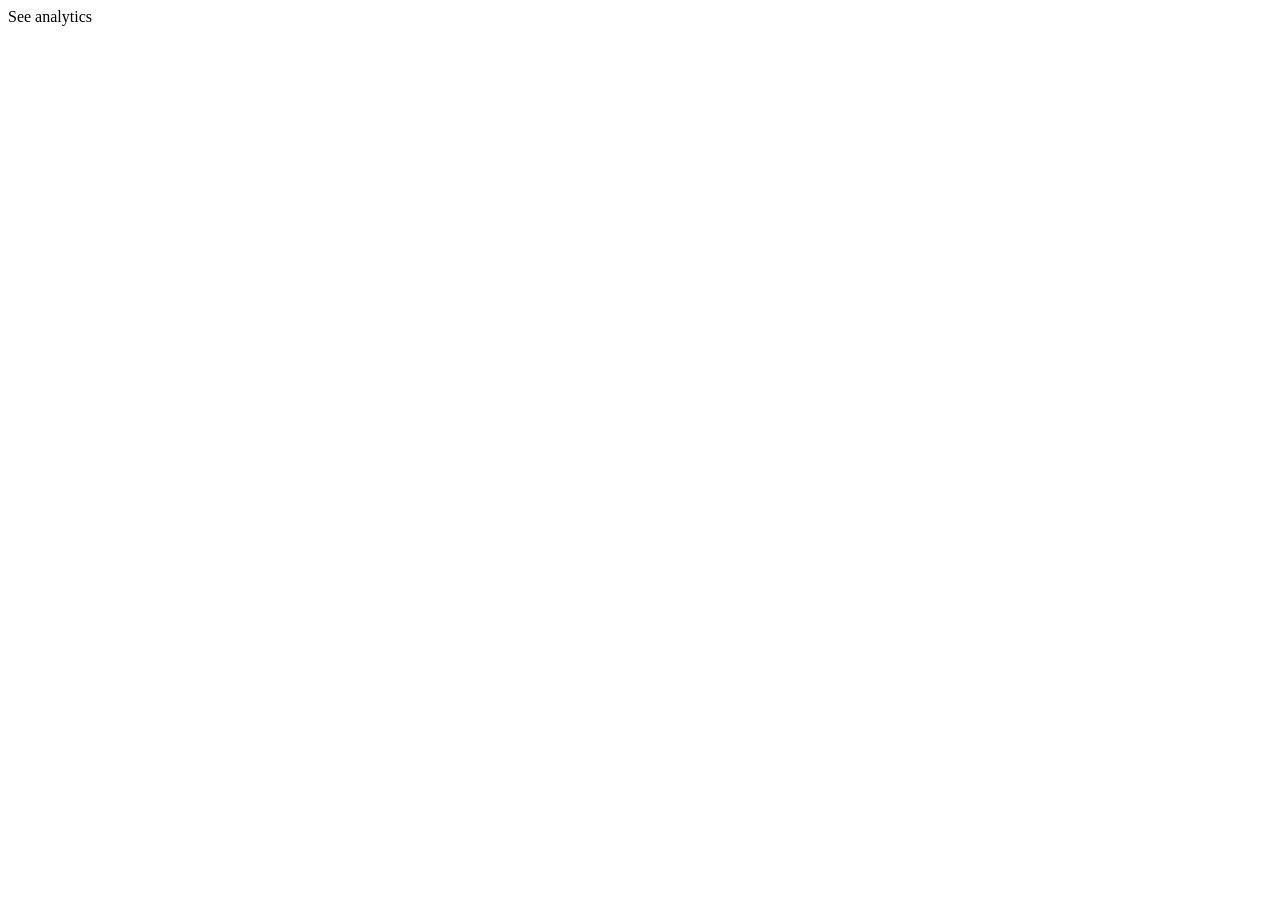
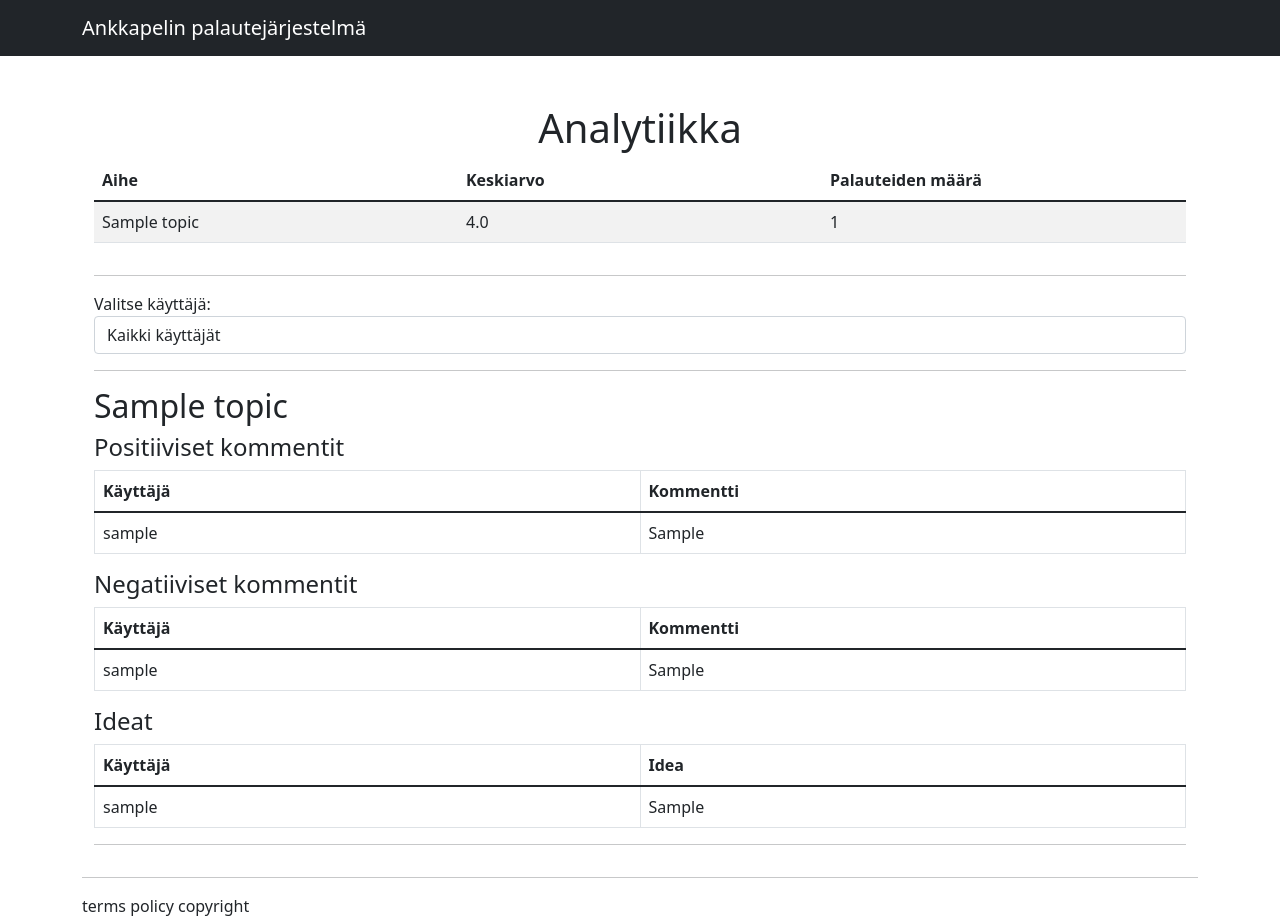
Before and after one commit to hamk-webdev-intim23a6/palautekooderit, a Django app: page /feedback/analytics/ in a window 1280 px wide. Before the commit the page is almost empty. Before the commit the page ends 26 px from the top, so only its background shows below. Run offline with Django 4.2, Linux system fonts and the light colour scheme; tables that the repository leaves empty hold one stand-in row (values such as "Sample post").

Commit message:
Added analytics view (#15)
* Added analytics view

```diff
--- a/palautekooderit/feedbacksystem/views.py
+++ b/palautekooderit/feedbacksystem/views.py
@@ -1,9 +1,10 @@
-from django.http import HttpResponse
 from django.shortcuts import render, redirect
 from django.contrib.auth.decorators import login_required
 from .models import Feedback, Topic
 from .forms import FeedbackForm, TopicForm
 from django.contrib import messages
+from django.db.models import Avg
+from django.contrib.auth.models import User
 
 # Home page view - displays the feedback form
 def home(request):
@@ -60,6 +61,45 @@ def topic(request):
         'topics': topics
     })
 
-#Allows viewing of analytics
 def analytics(request):
-    return HttpResponse("See analytics")
+    topics = Topic.objects.all()
+    user_list = User.objects.all()
+
+    # Get selected user from GET parameter
+    selected_user_id = request.GET.get('user')
+    selected_user = None
+
+    if selected_user_id:
+        try:
+            selected_user = User.objects.get(id=selected_user_id)
+            feedbacks = Feedback.objects.filter(user=selected_user)
+        except User.DoesNotExist:
+            feedbacks = Feedback.objects.all()
+    else:
+        feedbacks = Feedback.objects.all()
+
+    topic_data = []
+    for topic in topics:
+        topic_feedbacks = feedbacks.filter(topic=topic)
+
+        avg_rating = topic_feedbacks.aggregate(Avg('rating'))['rating__avg']
+        feedback_count = topic_feedbacks.count()
+
+        positive_comments = topic_feedbacks.values_list('user__username', 'positive')
+        negative_comments = topic_feedbacks.values_list('user__username', 'negative')
+        ideas_comments = topic_feedbacks.values_list('user__username', 'ideas')
+
+        topic_data.append({
+            'topic': topic,
+            'avg_rating': avg_rating,
+            'feedback_count': feedback_count,
+            'positive_comments': positive_comments,
+            'negative_comments': negative_comments,
+            'ideas_comments': ideas_comments,
+        })
+
+    return render(request, 'administration/analytics.html', {
+        'topic_data': topic_data,
+        'user_list': user_list,
+        'selected_user': selected_user,
+    })
--- a/palautekooderit/palautekooderit/urls.py
+++ b/palautekooderit/palautekooderit/urls.py
@@ -28,4 +28,5 @@ urlpatterns = [
     path('logout/', auth_views.LogoutView.as_view(next_page='/'), name='logout'),
     path('signup/', SignUpView.as_view(), name='signup'),
     path('feedback/', include('feedbacksystem.urls')),
+    path('analytics/', feedback_views.analytics, name='analytics')
 ]
--- /dev/null
+++ b/palautekooderit/templates/administration/analytics.html
@@ -0,0 +1,126 @@
+{% extends "base.html" %}
+
+{% block content %}
+<h1 class="text-center">Analytiikka</h1>
+
+<div class="container">
+    <!-- Table displaying topics with average rating and feedback count -->
+    <div class="row">
+        <div class="col-md-12">
+            <table class="table table-striped">
+                <thead>
+                    <tr>
+                        <th class="col-4">Aihe</th>
+                        <th class="col-4">Keskiarvo</th>
+                        <th class="col-4">Palauteiden määrä</th>
+                    </tr>
+                </thead>
+                <tbody>
+                    {% for item in topic_data %}
+                    <tr>
+                        <td class="col-4">{{ item.topic.name }}</td>
+                        <td class="col-4">{{ item.avg_rating|floatformat:1 }}</td>
+                        <td class="col-4">{{ item.feedback_count }}</td>
+                    </tr>
+                    {% empty %}
+                    <tr><td colspan="3">Ei vielä palautteita.</td></tr>
+                    {% endfor %}
+                </tbody>
+            </table>
+        </div>
+    </div>
+
+    <hr>
+
+    <!-- User selection dropdown below the stats table -->
+    <div class="row mb-3">
+        <div class="col-md-12">
+            <form method="GET">
+                <div class="form-group">
+                    <label for="user">Valitse käyttäjä:</label>
+                    <select id="user" name="user" class="form-control" onchange="this.form.submit()">
+                        <option value="">Kaikki käyttäjät</option>
+                        {% for user in user_list %}
+                        <option value="{{ user.id }}" {% if selected_user and selected_user.id == user.id %}selected{% endif %}>{{ user.username }}</option>
+                        {% endfor %}
+                    </select>
+                </div>
+            </form>
+        </div>
+    </div>
+
+    <hr>
+
+    <!-- Displaying feedback comments for the selected user -->
+    {% for item in topic_data %}
+    <div class="row">
+        <div class="col-md-12">
+            <h2>{{ item.topic.name }}</h2>
+
+            {% if item.positive_comments %}
+            <h4>Positiiviset kommentit</h4>
+            <table class="table table-bordered">
+                <thead>
+                    <tr>
+                        <th class="col-6">Käyttäjä</th>
+                        <th class="col-6">Kommentti</th>
+                    </tr>
+                </thead>
+                <tbody>
+                    {% for username, comment in item.positive_comments %}
+                    <tr>
+                        <td class="col-6">{{ username }}</td>
+                        <td class="col-6">{{ comment }}</td>
+                    </tr>
+                    {% endfor %}
+                </tbody>
+            </table>
+            {% endif %}
+
+            {% if item.negative_comments %}
+            <h4>Negatiiviset kommentit</h4>
+            <table class="table table-bordered">
+                <thead>
+                    <tr>
+                        <th class="col-6">Käyttäjä</th>
+                        <th class="col-6">Kommentti</th>
+                    </tr>
+                </thead>
+                <tbody>
+                    {% for username, comment in item.negative_comments %}
+                    <tr>
+                        <td class="col-6">{{ username }}</td>
+                        <td class="col-6">{{ comment }}</td>
+                    </tr>
+                    {% endfor %}
+                </tbody>
+            </table>
+            {% endif %}
+
+            {% if item.ideas_comments %}
+            <h4>Ideat</h4>
+            <table class="table table-bordered">
+                <thead>
+                    <tr>
+                        <th class="col-6">Käyttäjä</th>
+                        <th class="col-6">Idea</th>
+                    </tr>
+                </thead>
+                <tbody>
+                    {% for username, comment in item.ideas_comments %}
+                    <tr>
+                        <td class="col-6">{{ username }}</td>
+                        <td class="col-6">{{ comment }}</td>
+                    </tr>
+                    {% endfor %}
+                </tbody>
+            </table>
+            {% endif %}
+
+            <hr>
+        </div>
+    </div>
+    {% endfor %}
+</div>
+
+{% endblock %}
--- a/palautekooderit/templates/base.html
+++ b/palautekooderit/templates/base.html
@@ -1,4 +1,5 @@
-{% load static %}<!DOCTYPE html>
+{% load static %}
+<!DOCTYPE html>
 <html>
   <head>
     <meta charset="utf-8">
@@ -10,15 +11,31 @@
     {% block stylesheet %}
     <style>
     </style>
-    {% endblock %}  <!-- HERE -->
+    {% endblock %}
   </head>
   <body>
-    {% block body %}  <!-- HERE -->
+    {% block body %}
     <nav class="navbar navbar-expand-lg navbar-dark bg-dark">
       <div class="container">
         <a class="navbar-brand" href="{% url 'home' %}">Ankkapelin palautejärjestelmä</a>
+
+        <button class="navbar-toggler" type="button" data-bs-toggle="collapse" data-bs-target="#navbarNav">
+          <span class="navbar-toggler-icon"></span>
+        </button>
+
+        <div class="collapse navbar-collapse" id="navbarNav">
+          <ul class="navbar-nav ms-auto">
+            {% if user.is_authenticated %}
+              <li class="nav-item">
+                <a class="nav-link btn btn-warning text-dark px-4 mx-2" style="font-weight: bold; font-size: 1.2rem;" href="{% url 'analytics' %}">Analytiikka</a>
+              </li>
+            {% endif %}
+          </ul>
+        </div>
+
       </div>
     </nav>
+
       <div class="container">
         <ol class="breadcrumb my-4">
           {% block breadcrumb %}
@@ -31,6 +48,6 @@
           <footer>terms policy copyright</footer>
         {% endblock footer %}
       </div>
-    {% endblock body %}  <!-- AND HERE -->
+    {% endblock body %}
   </body>
 </html>
```
Lines whose indentation alone changed are shown as unchanged.
